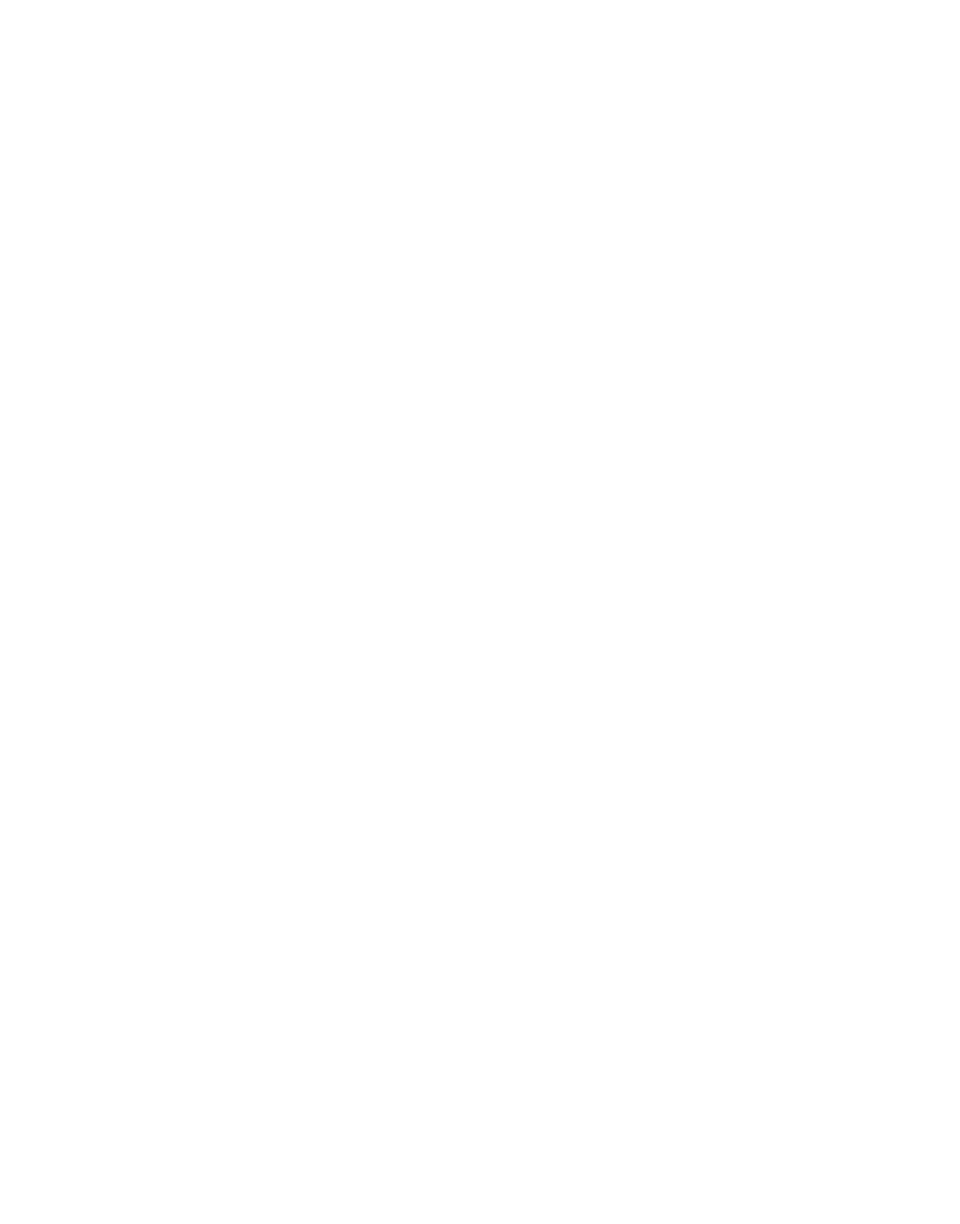
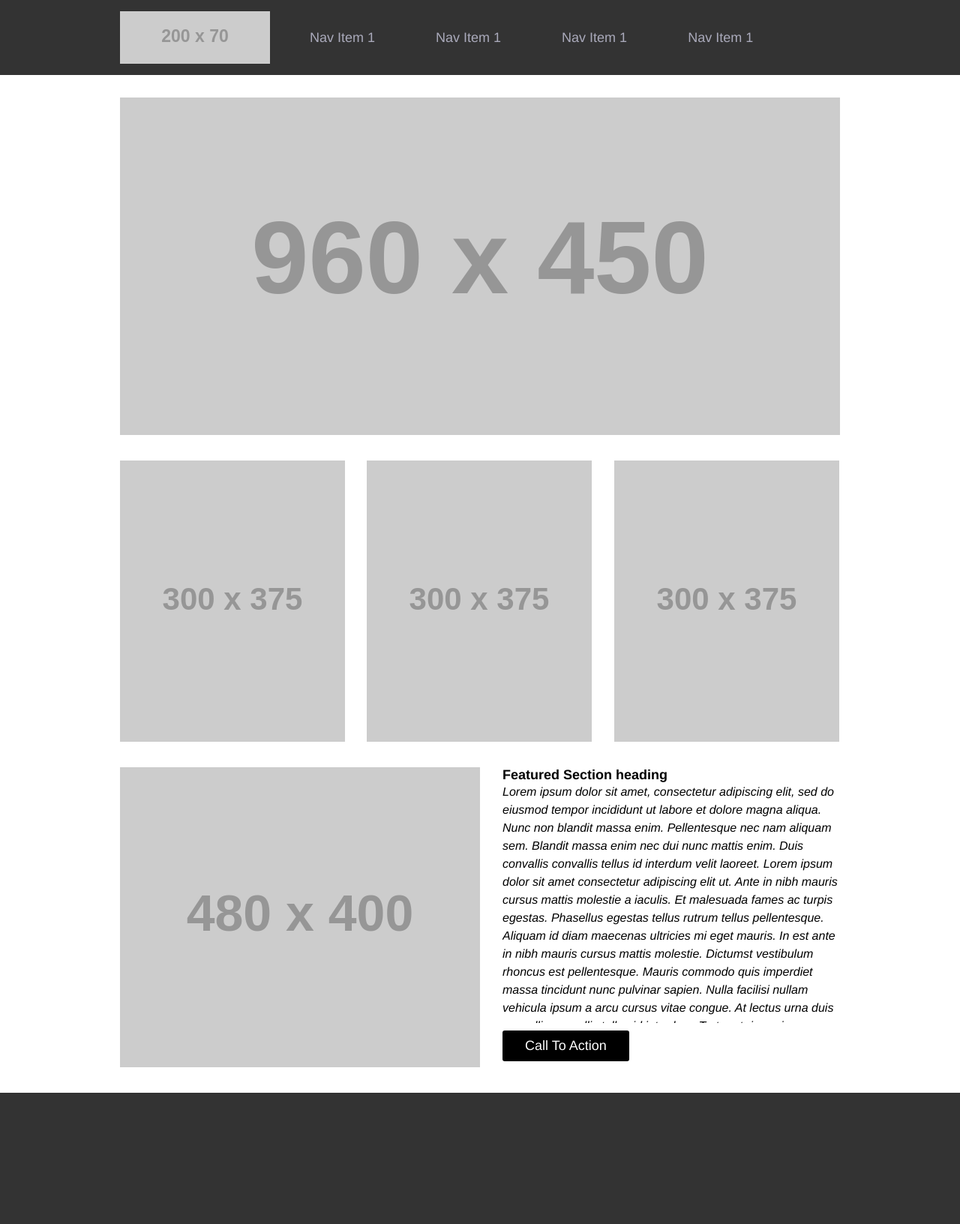
Before and after one commit to JSilvas/wireframe-exercise, a plain HTML site: page index.html in a window 1280 px wide. Shown: the whole page at 75% size. Before the commit the page ends 800 px from the top, so only its background shows below. Drawn offline with Linux system fonts and the light colour scheme.

Commit message:
Monday class update

```diff
--- a/index.html
+++ b/index.html
@@ -2,11 +2,44 @@
 <html lang="en">
 <head>
   <meta charset="UTF-8">
-  <meta name="viewport" content="width=device-width, initial-scale=1.0">
-  <meta http-equiv="X-UA-Compatible" content="ie=edge">
+  <meta name="viewport" content="width=device-width, initial-scale=1.0" />
+  <meta http-equiv="X-UA-Compatible" content="ie=edge" />
   <title>Wireframe Exercise</title>
+  <link rel="stylesheet" type="text/css" href="reset.css" />
+  <link rel="stylesheet" type="text/css" href="style.css" />
 </head>
 <body>
+  <header>
+    <nav>
+      <img src="http://placehold.it/200x70/000" />
+      <ul>
+        <li><a href="#" style="text-decoration:none;">Nav Item 1</a></li>
+        <li><a href="#" style="text-decoration:none;">Nav Item 1</a></li>
+        <li><a href="#" style="text-decoration:none;">Nav Item 1</a></li>
+        <li><a href="#" style="text-decoration:none;">Nav Item 1</a></li>
+      </ul>
+    </nav>
+  </header>
+  <main>
+    <img src="http://placehold.it/960x450/000" />
+    <ul>
+      <li><img src="http://placehold.it/300x375/000" /></li>
+      <li id="center"><img src="http://placehold.it/300x375/000" /></li>
+      <li><img src="http://placehold.it/300x375/000" /></li>
+    </ul>
+    <section>
+      <img src="http://placehold.it/480x400/000" />
+      <div>
+        <h2>Featured Section heading</h2>
+        <p>Lorem ipsum dolor sit amet, consectetur adipiscing elit, sed do eiusmod tempor incididunt ut labore et dolore magna aliqua. Nunc non blandit           massa enim. Pellentesque nec nam aliquam sem. Blandit massa enim nec dui nunc mattis enim. Duis convallis convallis tellus id interdum velit             laoreet. Lorem ipsum dolor sit amet consectetur adipiscing elit ut. Ante in nibh mauris cursus mattis molestie a iaculis. Et malesuada fames ac           turpis egestas. Phasellus egestas tellus rutrum tellus pellentesque. Aliquam id diam maecenas ultricies mi eget mauris. In est ante in nibh               mauris cursus mattis molestie. Dictumst vestibulum rhoncus est pellentesque. Mauris commodo quis imperdiet massa tincidunt nunc pulvinar sapien.         Nulla facilisi nullam vehicula ipsum a arcu cursus vitae congue.
+
+At lectus urna duis convallis convallis tellus id interdum. Tortor at risus viverra adipiscing at in tellus. Tristique sollicitudin nibh sit amet commodo. Fringilla phasellus faucibus scelerisque eleifend donec. Ornare massa eget egestas purus viverra accumsan. Morbi tristique senectus et netus et malesuada fames ac. Pellentesque habitant morbi tristique senectus. Nisl condimentum id venenatis a condimentum vitae sapien. Faucibus vitae aliquet nec ullamcorper sit amet risus. Lectus quam id leo in. Sodales ut etiam sit amet nisl purus. Volutpat commodo sed egestas egestas fringilla phasellus faucibus scelerisque eleifend. Sed sed risus pretium quam vulputate dignissim. Amet dictum sit amet justo donec enim diam. Amet volutpat consequat mauris nunc congue.</p>
+        <button>Call To Action</button>
+      </div>
+    </section>
+  </main>
+
+  <footer></footer>
 
 </body>
 </html>
--- a/reset.css
+++ b/reset.css
@@ -19,22 +19,23 @@ time, mark, audio, video {
 	margin: 0;
 	padding: 0;
 	border: 0;
-	font-size: 100%;
+	/* font-size: 100%;
 	font: inherit;
-	vertical-align: baseline;
+	vertical-align: baseline; */
 }
 /* HTML5 display-role reset for older browsers */
-article, aside, details, figcaption, figure,
+/* article, aside, details, figcaption, figure,
 footer, header, hgroup, menu, nav, section {
 	display: block;
 }
 body {
 	line-height: 1;
-}
+} */
+/*
 ol, ul {
 	list-style: none;
-}
-blockquote, q {
+} */
+/* blockquote, q {
 	quotes: none;
 }
 blockquote:before, blockquote:after,
@@ -45,4 +46,4 @@ q:before, q:after {
 table {
 	border-collapse: collapse;
 	border-spacing: 0;
-}
+} */
--- a/style.css
+++ b/style.css
@@ -0,0 +1,106 @@
+* {
+  font-family: Helvetica, sans-serif;
+}
+
+header {
+  background: #333;
+  padding: 0px;
+  margin-bottom: 30px;
+  display: block;
+  width: 100%;
+  height: 100px;
+  top: 0;
+}
+nav {
+  max-width: 960px;
+  margin: auto;
+}
+nav img {
+  padding: 15px 15px 15px 0;
+  float: left;
+}
+nav ul{
+  display: block;
+  float: left;
+  margin: 40px;
+  margin-left: 0px;
+  padding-left: 0px;
+  font-family: Helvetica, sans-serif;
+  font-size: 18px;
+}
+nav ul li {
+  display: inline-block;
+  padding: 0px 38px;
+}
+a {
+  color: #aab;
+}
+
+main {
+  width: 960px;
+  margin: auto;
+  padding: 0px;
+}
+main ul{
+  display: inline-block;
+  list-style-type: none;
+  margin-top: 30px;
+  padding: 0px;
+}
+main ul li {
+  display: inline-block;
+  padding: 0px;
+  max-width: 300px;
+}
+main li:nth-child(2n) {
+  margin: 0 25px 0 25px;
+  padding: 0px;
+}
+section {
+  margin-top: 30px;
+}
+section img {
+  margin: 0 0 30px 0;
+}
+div {
+  margin-top: 0px;
+  width: calc(50% - 30px);
+  height: 400px;
+  float: right;
+}
+div h2 {
+  margin: 0;
+  font-size: 18px;
+
+}
+div p {
+  overflow: auto;
+  height: 320px;
+  margin-bottom: 0px;
+  font-style: italic;
+  font-weight: 500;
+  line-height: 24px;
+}
+div button {
+  border: none;
+  padding: 10px 30px;
+  background: #000;
+  color: #FFF;
+  border-radius: 3px;
+  font-size: 18px;
+  margin-top: 10px;
+  cursor: pointer;
+  transition: 350ms;
+}
+button:hover {
+  background: green;
+}
+footer {
+  background: #333;
+  padding: 0px;
+  margin: 0px;
+  display: block;
+  width: 100%;
+  height: 175px;
+  clear: both;
+}
```
